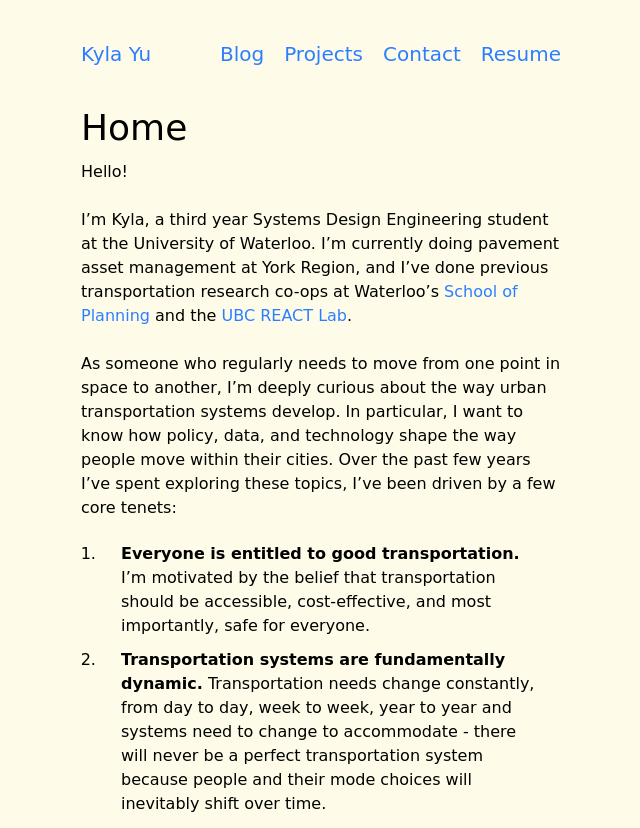
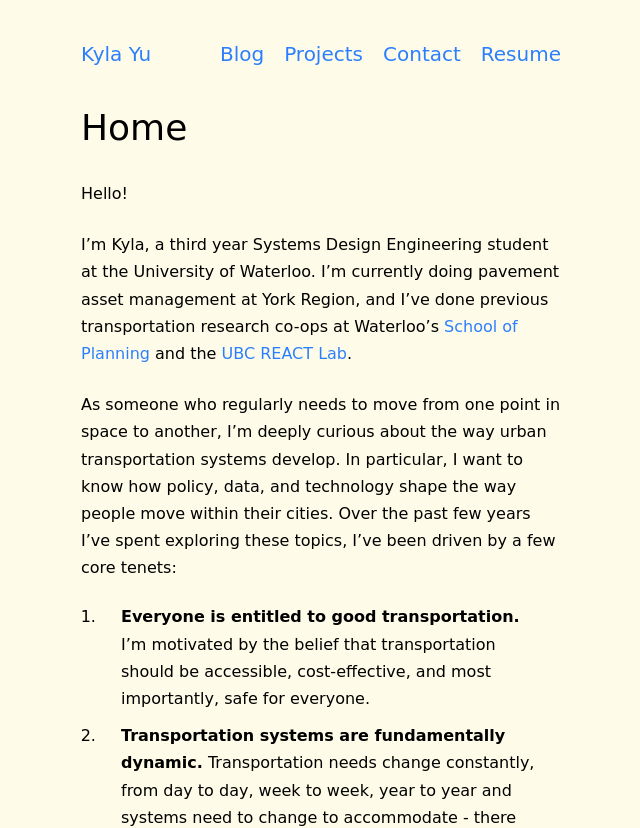
Before and after one commit to KylaYy/personal-website, a Next.js app: page / in a window 1280 px wide. Shown: the top 828 px of the page, without its empty margins (319-959 px from the left). Built offline with nearby package versions, Linux system fonts and the light colour scheme.

Commit message:
Updated text formatting

```diff
--- a/app/components/text/h1.tsx
+++ b/app/components/text/h1.tsx
@@ -4,7 +4,7 @@ interface HeaderProps {
 
 const Header = ({children} : HeaderProps) => {
     return(
-        <h1 className="text-4xl text-black">{children}</h1>
+        <h1 className="text-4xl text-black pb-5">{children}</h1>
     );
 };
 
--- a/app/globals.css
+++ b/app/globals.css
@@ -11,6 +11,7 @@ body {
   /* font-family: 'Lucida Sans', 'Segoe UI', verdana, monospace, sans-serif, Arial, Helvetica; */
   font-family:'Comic Sans MS', Verdana, Geneva, Tahoma, sans-serif;
   font-size: 16px;
+  line-height: 1.7;
 }
 
 @theme inline {
```
